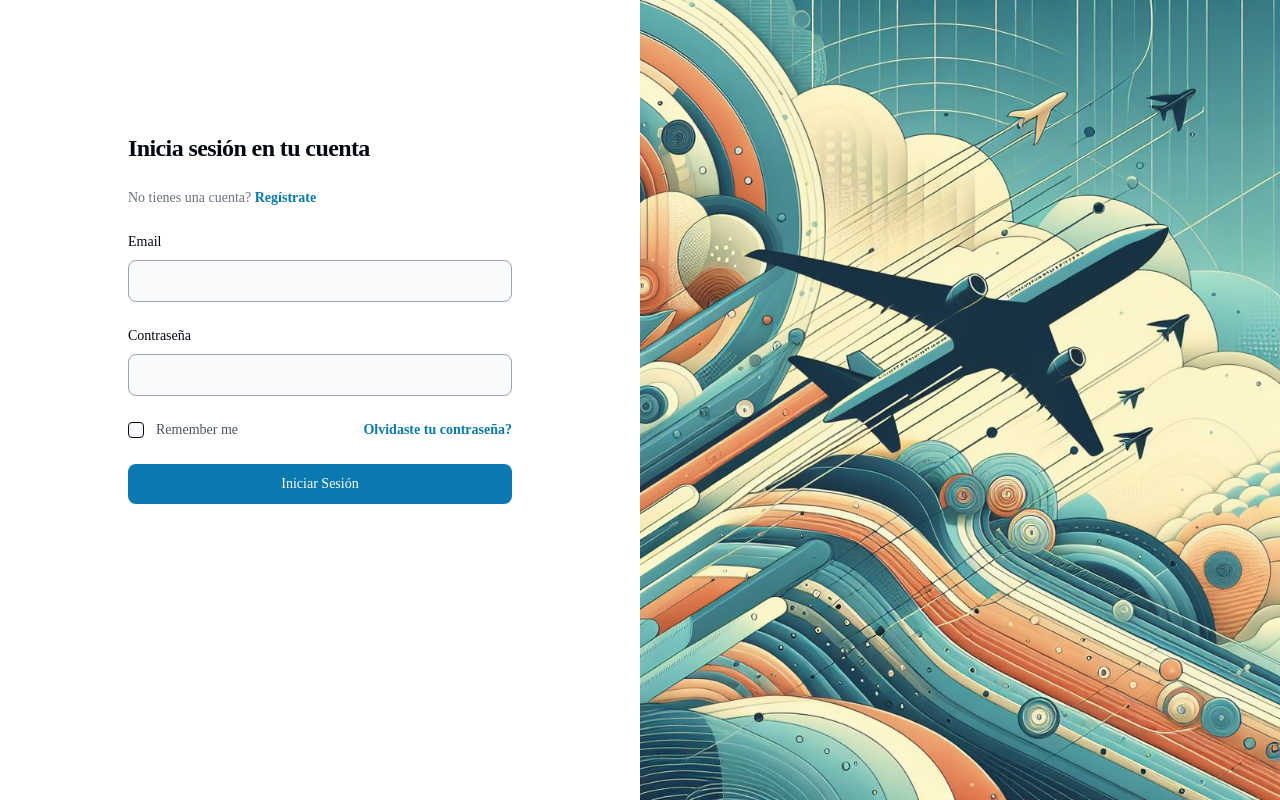
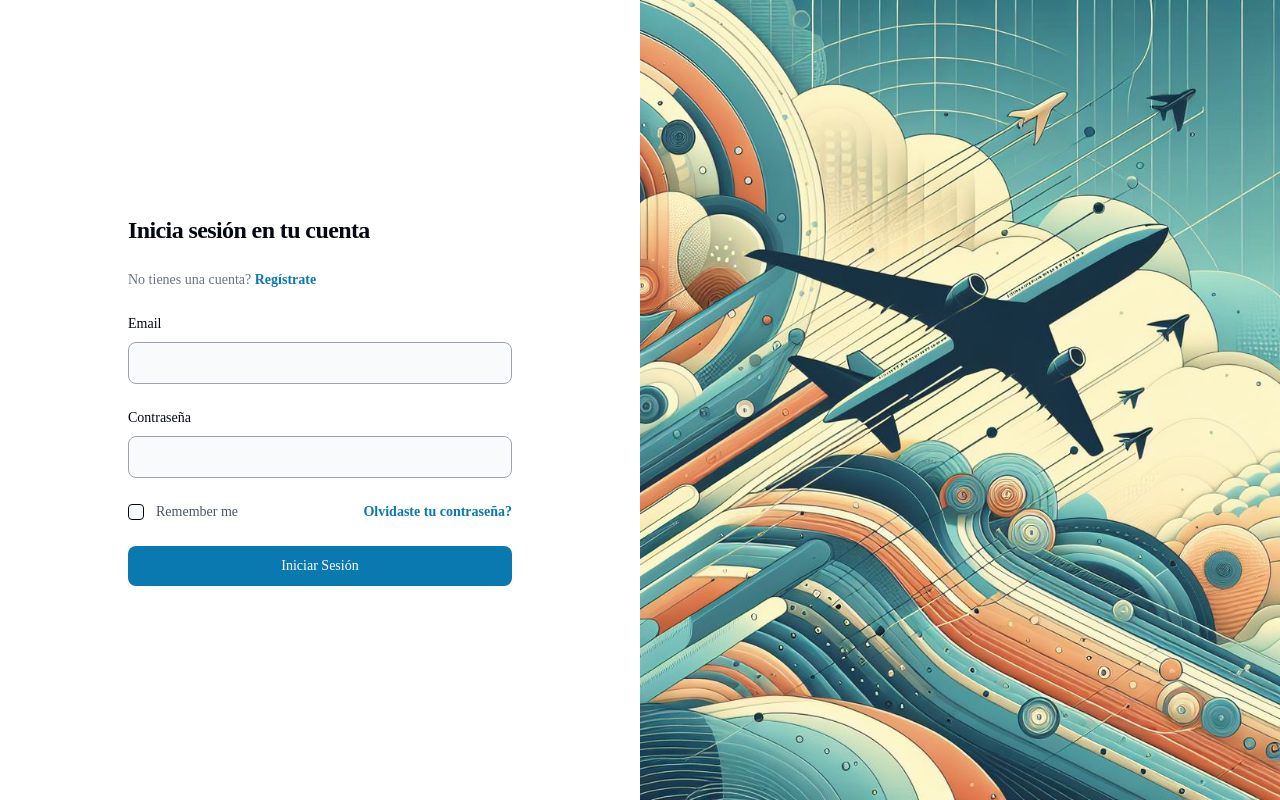
Before and after one commit to JuanchoDGM/paradise-travel, a website: page login.html in a window 1280 px wide. Drawn offline with nearby package versions, Linux system fonts and the light colour scheme; a web font is replaced by a local one.

Commit message:
Update login.html

```diff
--- a/login.html
+++ b/login.html
@@ -22,7 +22,7 @@
         <div class="h-[100vh] flex md:w-2/4 md:bg-white md:justify-center md:items-center">
 
             <!-- DIV QUE CONTIENE TODO EL FORMULARIO, TIENE UN ANCHO FULL -->
-            <div class="bg-white w-full mt-auto md:mt-0 p-6 h-[75vh] space-y-4 md:space-y-6 sm:p-8 md:max-w-md">
+            <div class="bg-white w-full mt-auto md:mt-0 p-6 pb-36 space-y-4 md:space-y-6 sm:p-8 md:max-w-md">
                 <h1 class="text-xl font-bold leading-tight tracking-tight md:text-2xl text-gray-950">
                     Inicia sesión en tu cuenta
                 </h1>
```
